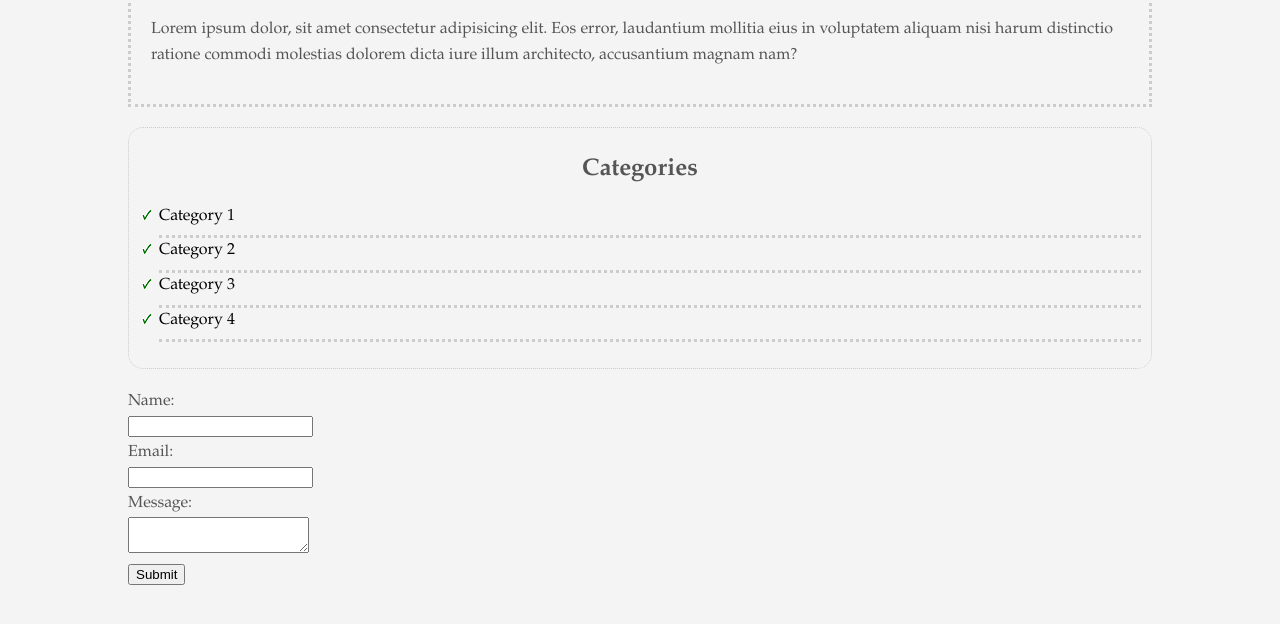
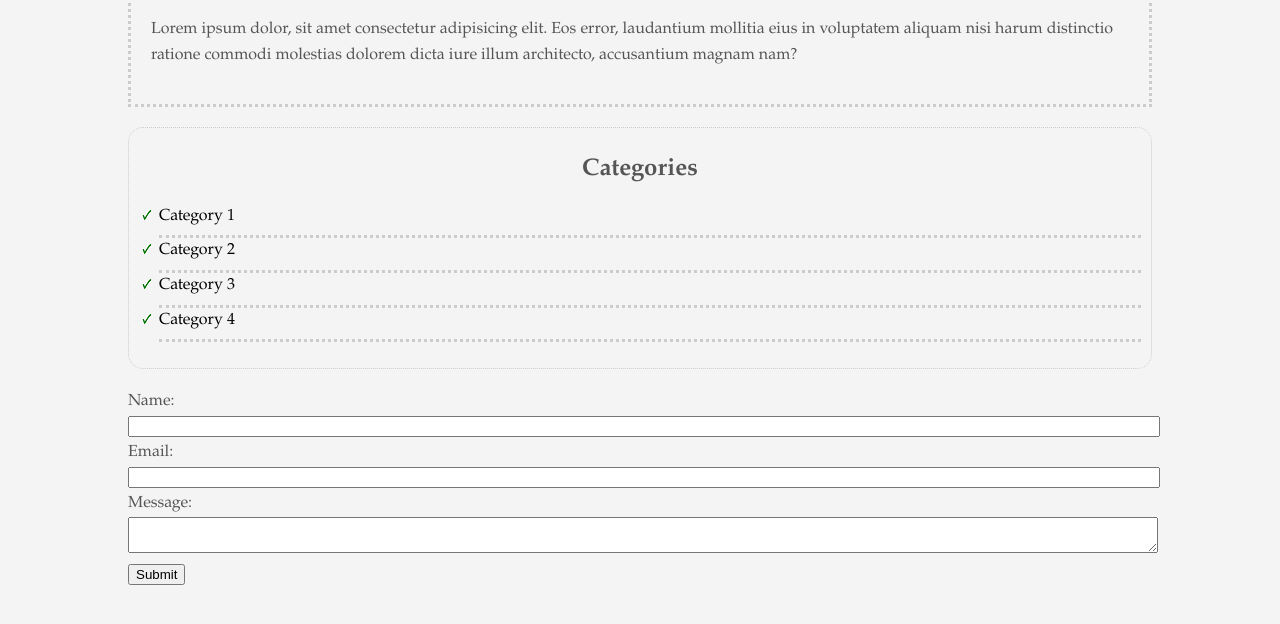
Before and after one commit to GaniyuSodiq/csscheatsheet, a plain HTML site: page index.html in a window 1280 px wide. Shown: the part 300-924 px from the top of the page. Drawn offline with Linux system fonts and the light colour scheme.

Commit message:
updated css

```diff
--- a/css/style.css
+++ b/css/style.css
@@ -96,3 +96,7 @@ a:active{
 .my-form label{
   display: block;
 }
+
+.my-form input[type="text"], textarea{
+  width: 100%;
+}
```
